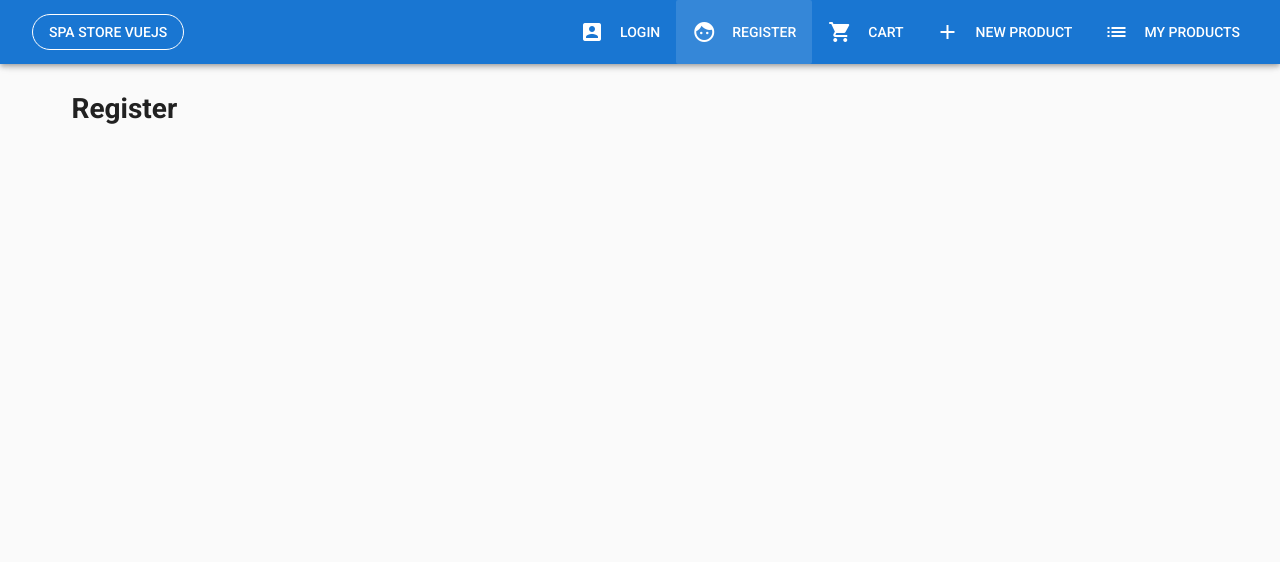
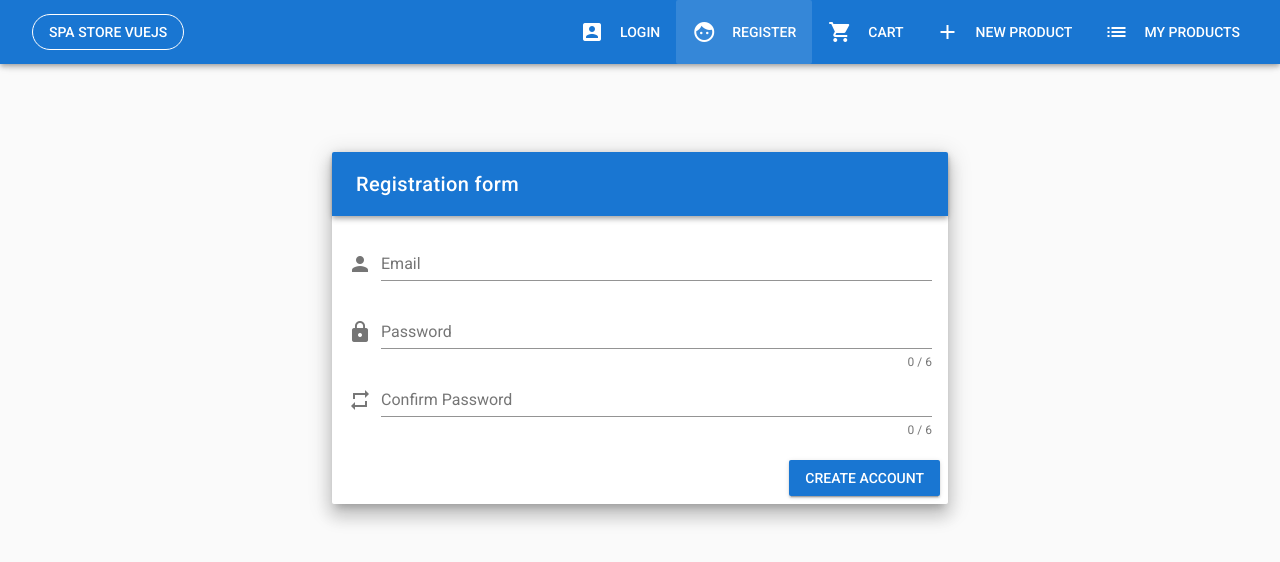
Before and after one commit to wveik/vuejs-spa-store, a Vue app: page /register in a window 1280 px wide. Shown: the top 562 px of the page. Built offline with nearby package versions, Linux system fonts and the light colour scheme.

Commit message:
Реализация страницы Регистрация

```diff
--- a/src/components/Auth/Register.vue
+++ b/src/components/Auth/Register.vue
@@ -1,17 +1,71 @@
 <template>
-    <v-container>
-        <v-layout row>
-            <v-flex xs12>
-                <h1>Register</h1>
-            </v-flex>
+    <v-content>
+      <v-container fluid fill-height>
+        <v-layout align-center justify-center>
+          <v-flex xs12 sm8 md6>
+            <v-card class="elevation-12">
+              <v-toolbar dark color="primary">
+                <v-toolbar-title>Registration form</v-toolbar-title>
+              </v-toolbar>
+              <v-card-text>
+                <v-form ref="form" v-model="valid" lazy-validation>
+                  <v-text-field prepend-icon="person" name="email" label="Email" type="email"
+                    v-model="email" :rules="emailRules"
+                  ></v-text-field>
+                  <v-text-field prepend-icon="lock" name="password" label="Password" type="password"
+                    v-model="password" :counter="6" :rules="passwordRules"
+                  ></v-text-field>
+                  <v-text-field prepend-icon="repeat" name="confirm-password" label="Confirm Password" type="password"
+                    v-model="confirmPassword" :counter="6" :rules="confirmPasswordRules"
+                  ></v-text-field>
+                </v-form>
+              </v-card-text>
+              <v-card-actions>
+                <v-spacer></v-spacer>
+                <v-btn color="primary" @click="onSubmit"
+                    :disabled="!valid"
+                >Create Account</v-btn>
+              </v-card-actions>
+            </v-card>
+          </v-flex>
         </v-layout>
-    </v-container>
+      </v-container>
+    </v-content>
 </template>
 
 <script>
 export default {
   data () {
-    return {}
+    return {
+      email: '',
+      password: '',
+      confirmPassword: '',
+      valid: false,
+      emailRules: [
+        v => !!v || 'E-mail is required',
+        v => /.+@.+/.test(v) || 'E-mail must be valid'
+      ],
+      passwordRules: [
+        v => !!v || 'Password is required',
+        v => (v && v.length >= 6) || 'Password must be equal or than 6 characters'
+      ],
+      confirmPasswordRules: [
+        v => !!v || 'Password is required',
+        v => v === this.password || 'Password should match'
+      ]
+    }
+  },
+  methods: {
+    onSubmit () {
+      if (this.$refs.form.validate()) {
+        const user = {
+          email: this.email,
+          password: this.password
+        }
+
+        console.log(user)
+      }
+    }
   }
 }
 </script>
```
